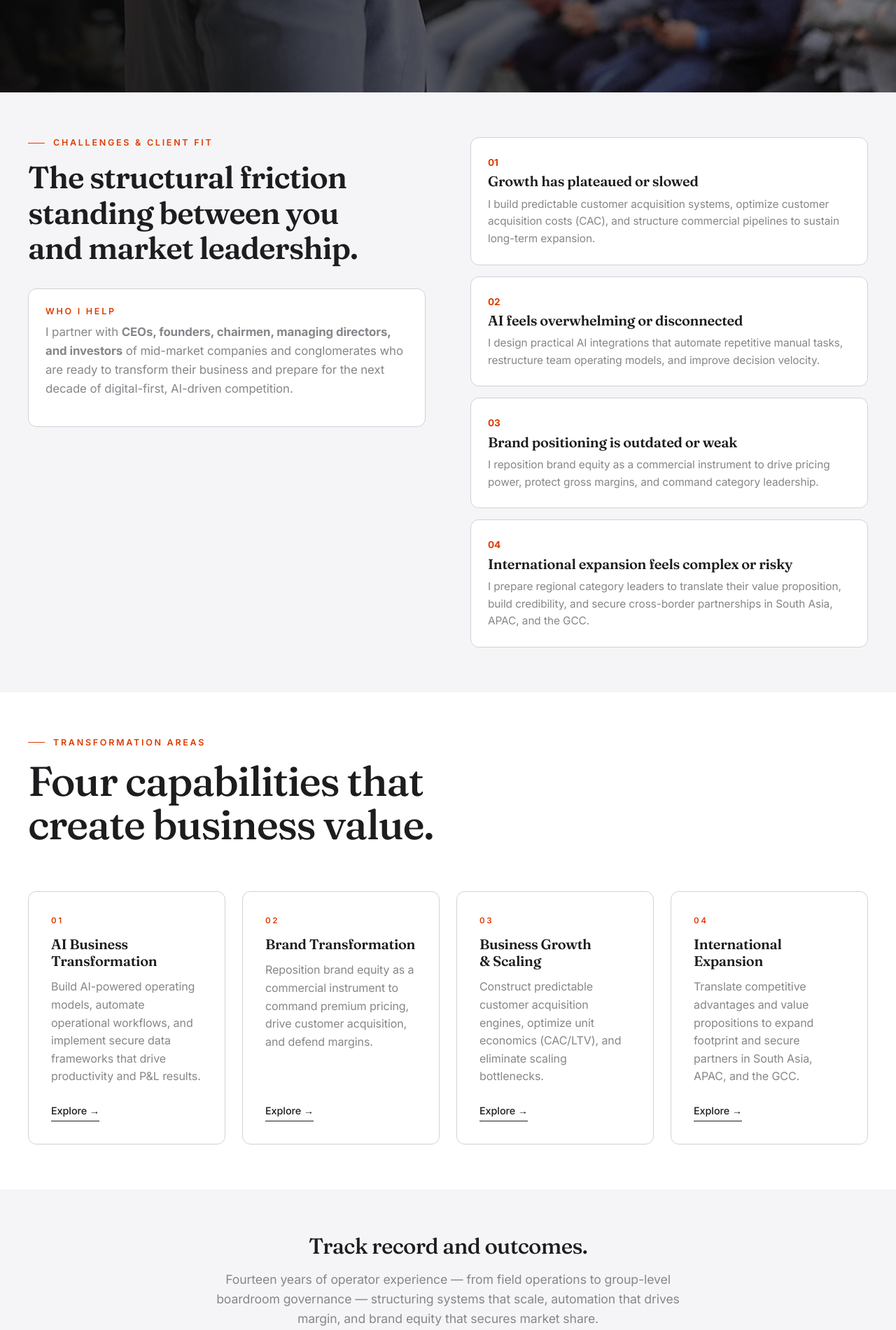
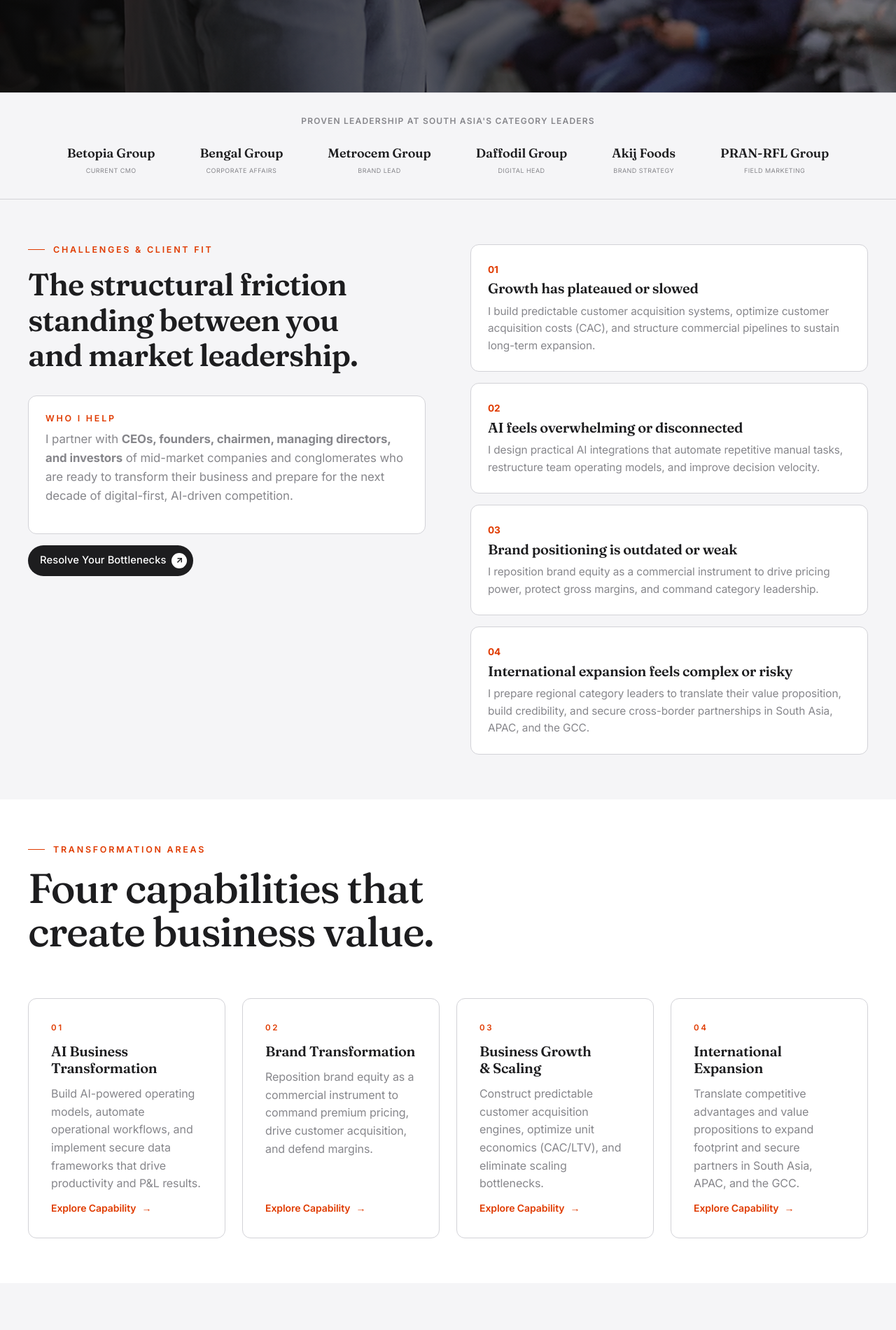
Before and after one commit to nibir404/portfolio-CMO, a Next.js app: page / in a window 1280 px wide. Shown: the part 740-2640 px from the top of the page at 70% size. Built offline with nearby package versions, Linux system fonts and the light colour scheme.

Commit message:
feat: add BrandStrip component and enhance section CTAs and header navigation

```diff
--- a/src/app/page.tsx
+++ b/src/app/page.tsx
@@ -1,4 +1,5 @@
 import { ImmersiveHero } from "@/components/sections/ImmersiveHero";
+import { BrandStrip } from "@/components/sections/BrandStrip";
 import { Challenges } from "@/components/sections/Challenges";
 import { WhatIDo } from "@/components/sections/WhatIDo";
 import { Proof } from "@/components/sections/Proof";
@@ -10,6 +11,7 @@ export default function HomePage() {
   return (
     <>
       <ImmersiveHero />
+      <BrandStrip />
       <Challenges />
       <WhatIDo />
       <Proof />
--- a/src/components/layout/SiteHeader.tsx
+++ b/src/components/layout/SiteHeader.tsx
@@ -26,6 +26,9 @@ export function SiteHeader() {
           <span className="site-logo__title">Group CMO · Betopia Group</span>
         </Link>
         <div className="header-actions">
+          <Link href="/contact" className="btn btn--primary">
+            Discuss Opportunity
+          </Link>
           <ThemeToggle />
           <MobileNav />
         </div>
--- /dev/null
+++ b/src/components/sections/BrandStrip.tsx
@@ -0,0 +1,36 @@
+import { Container } from "@/components/ui/Container";
+
+const brands = [
+  { name: "Betopia Group", role: "Current CMO" },
+  { name: "Bengal Group", role: "Corporate Affairs" },
+  { name: "Metrocem Group", role: "Brand Lead" },
+  { name: "Daffodil Group", role: "Digital Head" },
+  { name: "Akij Foods", role: "Brand Strategy" },
+  { name: "PRAN-RFL Group", role: "Field Marketing" },
+];
+
+export function BrandStrip() {
+  return (
+    <div className="border-t border-b border-line bg-surface py-8">
+      <Container>
+        <p className="text-center text-[10px] md:text-xs font-semibold uppercase tracking-widest text-ink-mute mb-6">
+          Proven leadership at South Asia's category leaders
+        </p>
+        <div className="flex flex-wrap items-center justify-center gap-x-12 gap-y-6 md:gap-x-16">
+          {brands.map((brand) => (
+            <div key={brand.name} className="text-center">
+              <span className="block font-display text-base md:text-lg font-bold text-ink">
+                {brand.name}
+              </span>
+              <span className="block text-[9px] uppercase tracking-wider text-ink-soft mt-1">
+                {brand.role}
+              </span>
+            </div>
+          ))}
+        </div>
+      </Container>
+    </div>
+  );
+}
+
+// WCAG AAA definitions: CMO = Chief Marketing Officer
--- a/src/components/sections/Challenges.tsx
+++ b/src/components/sections/Challenges.tsx
@@ -1,4 +1,5 @@
 import { Container } from "@/components/ui/Container";
+import { ButtonLink } from "@/components/ui/ButtonLink";
 
 const challenges = [
   {
@@ -54,6 +55,11 @@ export function Challenges() {
                 I partner with <strong>CEOs, founders, chairmen, managing directors, and investors</strong> of mid-market companies and conglomerates who are ready to transform their business and prepare for the next decade of digital-first, AI-driven competition.
               </p>
             </div>
+            <div style={{ marginTop: "var(--space-4)" }}>
+              <ButtonLink href="/contact" variant="primary">
+                Resolve Your Bottlenecks
+              </ButtonLink>
+            </div>
           </div>
           <div style={{ display: "grid", gap: "var(--space-4)" }}>
             {challenges.map((challenge, idx) => (
--- a/src/components/sections/Proof.tsx
+++ b/src/components/sections/Proof.tsx
@@ -1,4 +1,5 @@
 import { Container } from "@/components/ui/Container";
+import { ButtonLink } from "@/components/ui/ButtonLink";
 
 const stats = [
   { value: "14+", label: "Years operating inside category leaders" },
@@ -37,6 +38,11 @@ export function Proof() {
             </div>
           ))}
         </div>
+        <div style={{ marginTop: "var(--space-6)", textAlign: "center" }}>
+          <ButtonLink href="/work" variant="ghost" trailingArrow>
+            View Case Studies & Proof
+          </ButtonLink>
+        </div>
       </Container>
     </section>
   );
--- a/src/components/sections/WhatIDo.tsx
+++ b/src/components/sections/WhatIDo.tsx
@@ -45,8 +45,11 @@ export function WhatIDo() {
                 className="cap-card__body text-ink-soft text-sm leading-relaxed"
                 dangerouslySetInnerHTML={{ __html: item.body }}
               />
-              <Link href={item.href} className="cap-card__link mt-auto">
-                Explore →
+              <Link
+                href={item.href}
+                className="mt-auto inline-flex items-center gap-2 text-sm font-semibold text-accent hover:text-accent-soft transition-colors duration-200"
+              >
+                Explore Capability <span aria-hidden="true">→</span>
               </Link>
             </article>
           ))}
```
